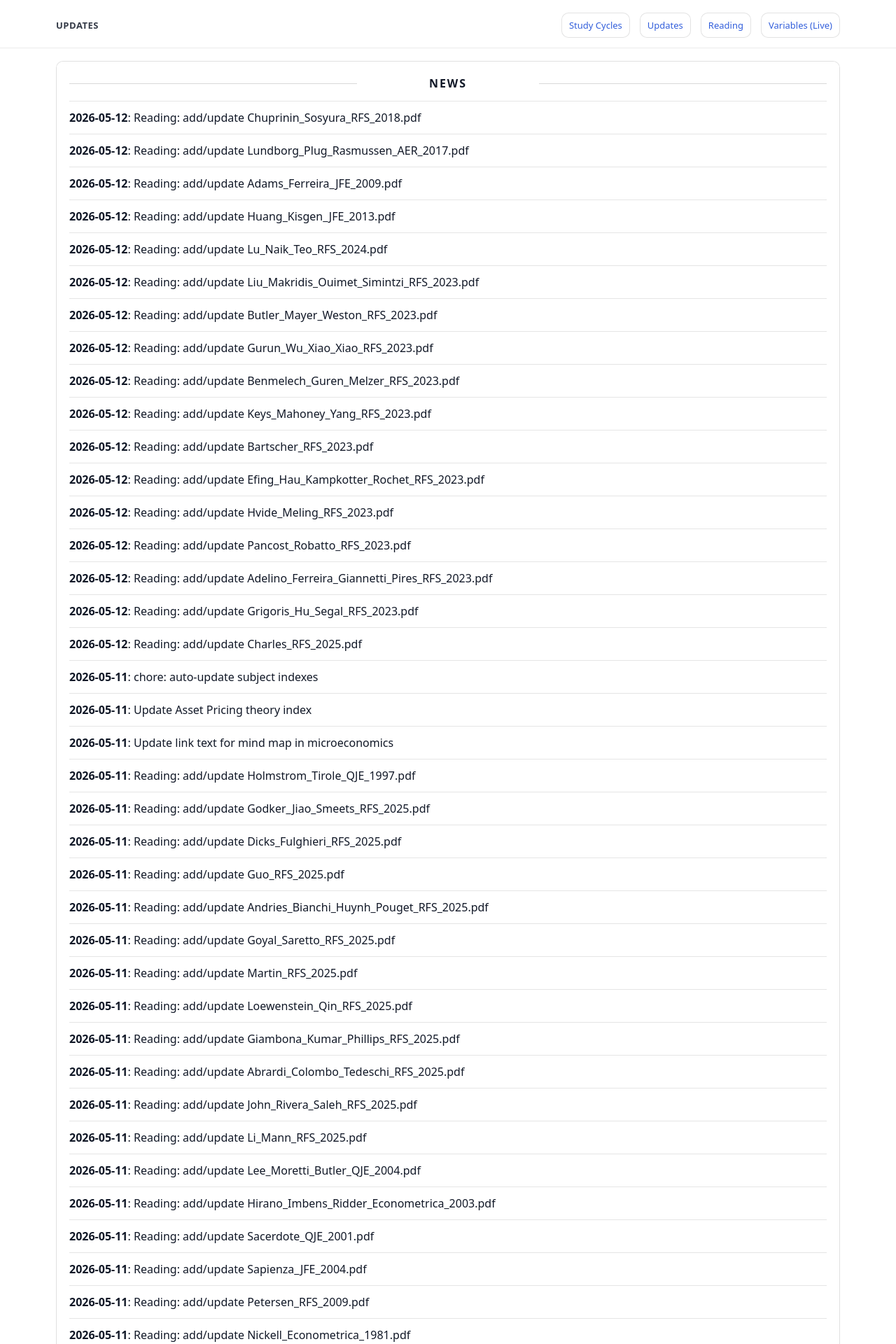
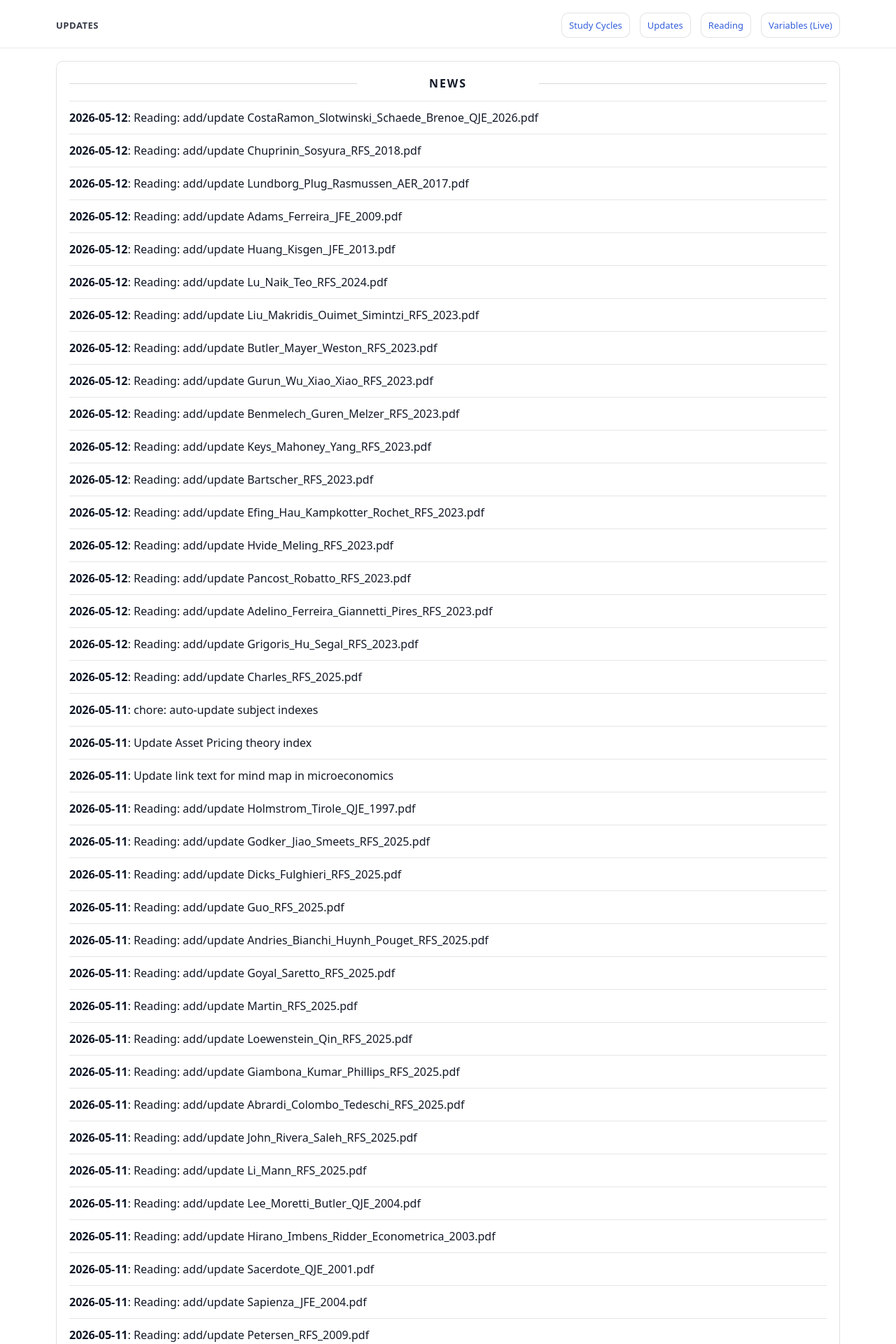
Before and after one commit to yaxinzn/study-archive, a Jekyll site: the page built from updates/index.md, in a window 1280 px wide. Shown: the top 1920 px of the page at 70% size. Built offline with Jekyll 4.4.1, drawn with Linux system fonts in a browser that asks for light colours; some of the changed text lies outside the part shown.

Commit message:
chore: update NEWS feed

```diff
--- a/_data/news.yml
+++ b/_data/news.yml
@@ -1,4 +1,7 @@
 # Auto-generated update history (sorted newest -> oldest). Do not edit manually.
+- ts: "1778578998"
+  date: "2026-05-12"
+  title: "Reading: add/update CostaRamon_Slotwinski_Schaede_Brenoe_QJE_2026.pdf"
 - ts: "1778577544"
   date: "2026-05-12"
   title: "Reading: add/update Chuprinin_Sosyura_RFS_2018.pdf"
```
